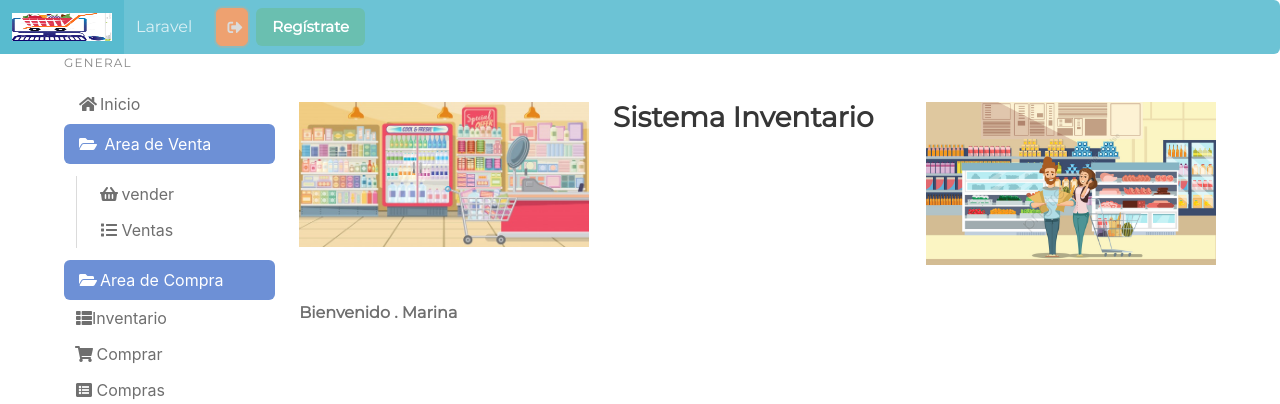
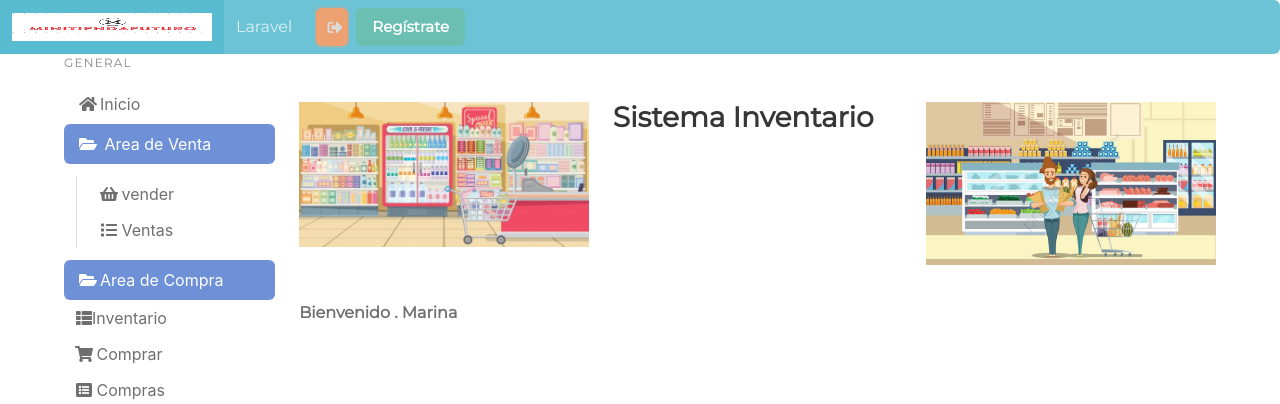
Before and after one commit to LidiaLemus/MiniTiendaFuturo, a Laravel app: page / in a window 1280 px wide. Shown: the top 404 px of the page. Run offline with Laravel 8, Linux system fonts and the light colour scheme; a user stored in the database is signed in; data comes from the database, SQL or seed files in the repository; some libraries are stand-ins or nearby versions.

Commit message:
add logo img

```diff
--- a/resources/views/layouts/app.blade.php
+++ b/resources/views/layouts/app.blade.php
@@ -29,7 +29,7 @@
    <nav class="navbar is-info is-left" role="navigation" aria-label="main navigation">
   <div class="navbar-brand">
     <a class="navbar-item" href="{{route('home')}}">
-      <img src="{{ asset('imagenes/imagen.jpg') }}" width="100" height="120">
+      <img src="{{ asset('imagenes/logo.jpg') }}" width="200" height="500">
     </a>
 
     <a role="button" class="navbar-burger burger" aria-label="menu" aria-expanded="false" data-target="navbarBasicExample">
```
Also changed, not shown: public/imagenes/logo.jpg (added).
